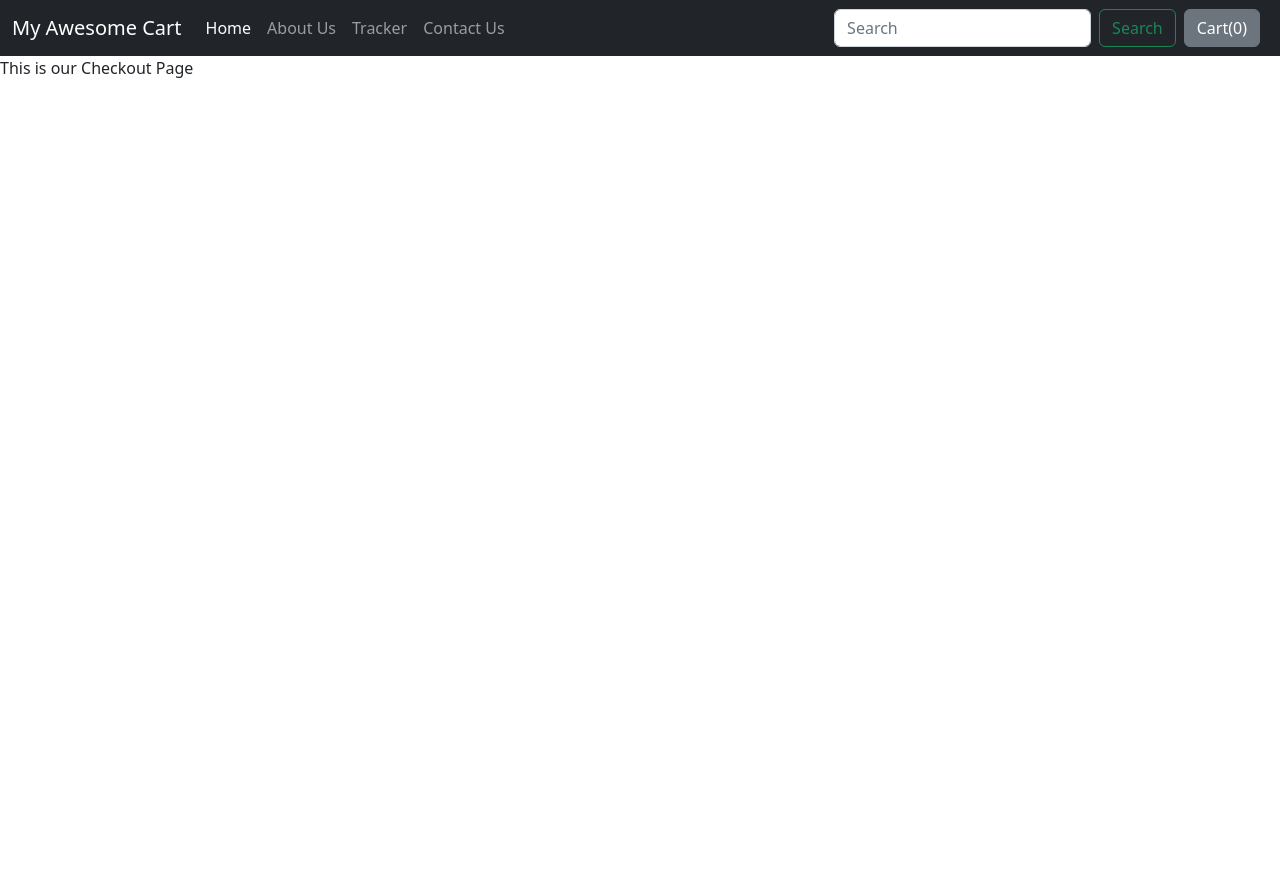
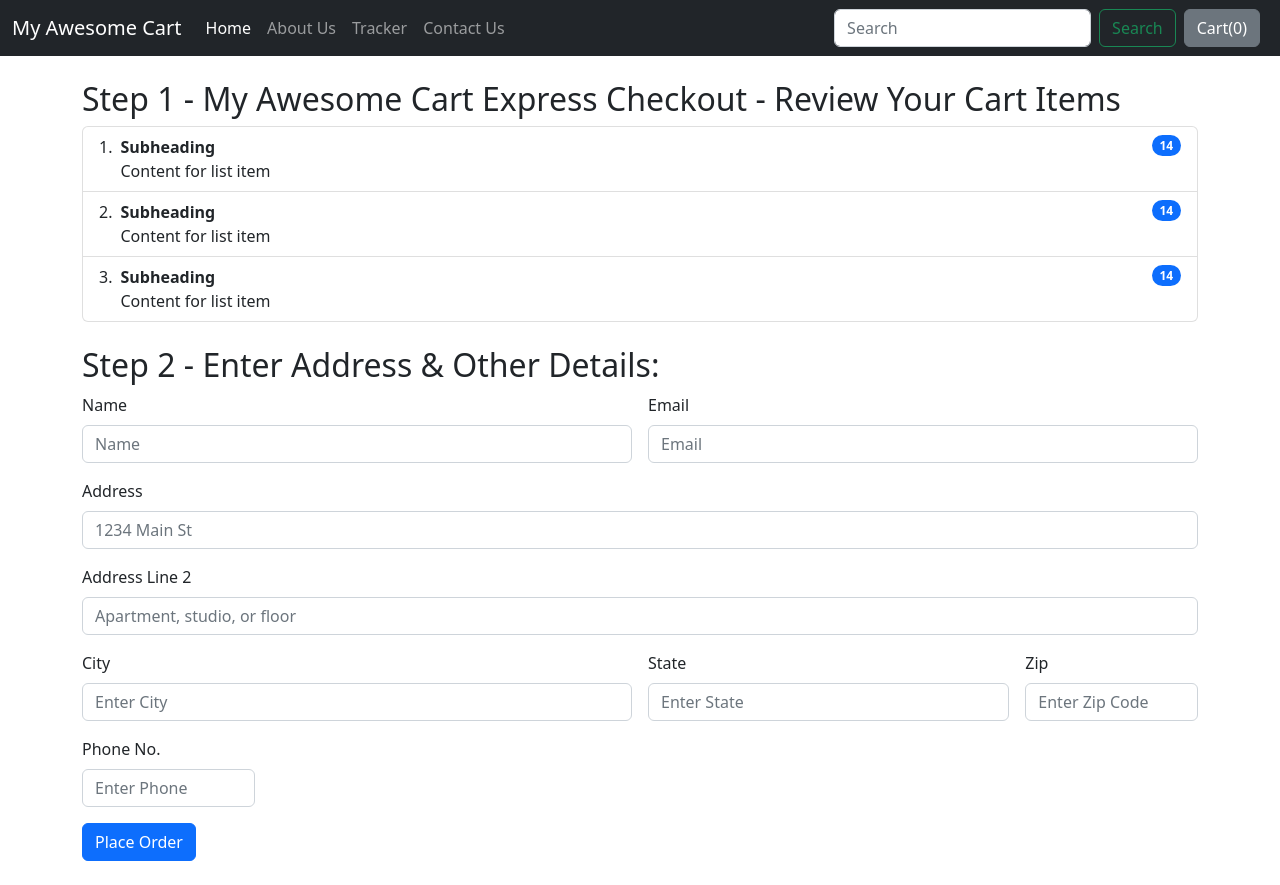
Before and after one commit to yash9151/E-Commerce_Website, a Django app: page /shop/checkout/ in a window 1280 px wide. Before the commit the page ends 78 px from the top, so only its background shows below. Run offline with Django 5.2, Linux system fonts and the light colour scheme; some libraries are stand-ins or nearby versions.

Commit message:
Created Checkout.py page

```diff
--- a/mac/shop/templates/shop/checkout.html
+++ b/mac/shop/templates/shop/checkout.html
@@ -1,5 +1,74 @@
 {% extends 'shop/basic.html' %}
-
-{%block title%} Checkout Page {% endblock %}
-
-{%block body%} This is our Checkout Page{% endblock %}
+{% block title%} Checkout - My Awesome Cart{% endblock %}
+{% block body %}
+<div class="container">
+    <div class="col my-4">
+        <h2>Step 1 - My Awesome Cart Express Checkout - Review Your Cart Items</h2>
+        <div id="items">
+            <ol class="list-group list-group-numbered">
+              <li class="list-group-item d-flex justify-content-between align-items-start">
+                <div class="ms-2 me-auto">
+                  <div class="fw-bold">Subheading</div>
+                  Content for list item
+                </div>
+                <span class="badge bg-primary rounded-pill">14</span>
+              </li>
+              <li class="list-group-item d-flex justify-content-between align-items-start">
+                <div class="ms-2 me-auto">
+                  <div class="fw-bold">Subheading</div>
+                  Content for list item
+                </div>
+                <span class="badge bg-primary rounded-pill">14</span>
+              </li>
+              <li class="list-group-item d-flex justify-content-between align-items-start">
+                <div class="ms-2 me-auto">
+                  <div class="fw-bold">Subheading</div>
+                  Content for list item
+                </div>
+                <span class="badge bg-primary rounded-pill">14</span>
+              </li>
+            </ol>
+        </div>
+    </div>
+    <div class="col my-4">
+        <h2>Step 2 - Enter Address & Other Details:</h2>
+        <form class="row g-3">
+          <div class="col-md-6">
+            <label for="inputname" class="form-label">Name</label>
+            <input type="name" class="form-control" id="inputname" placeholder="Name">
+          </div>
+          <div class="col-md-6">
+            <label for="inputEmail4" class="form-label">Email</label>
+            <input type="email" class="form-control" id="inputEmail4" placeholder="Email">
+          </div>
+          <div class="col-12">
+            <label for="inputAddress" class="form-label">Address</label>
+            <input type="text" class="form-control" id="inputAddress" placeholder="1234 Main St">
+          </div>
+          <div class="col-12">
+            <label for="inputAddress2" class="form-label">Address Line 2</label>
+            <input type="text" class="form-control" id="inputAddress2" placeholder="Apartment, studio, or floor">
+          </div>
+          <div class="col-md-6">
+            <label for="inputCity" class="form-label">City</label>
+            <input type="text" class="form-control" id="inputCity" placeholder="Enter City">
+          </div>
+          <div class="col-md-4">
+            <label for="inputState" class="form-label">State</label>
+            <input type="text" class="form-control" id="inputState" placeholder="Enter State">
+          </div>
+          <div class="col-md-2">
+            <label for="inputZip" class="form-label">Zip</label>
+            <input type="text" class="form-control" id="inputZip" placeholder="Enter Zip Code">
+          </div>
+          <div class="col-md-2">
+            <label for="inputPhone" class="form-label">Phone No.</label>
+            <input type="text" class="form-control" id="inputPhone" placeholder="Enter Phone">
+          </div>
+          <div class="col-12">
+            <button type="submit" class="btn btn-primary">Place Order</button>
+          </div>
+        </form>
+    </div>
+</div>
+{% endblock %}
```
